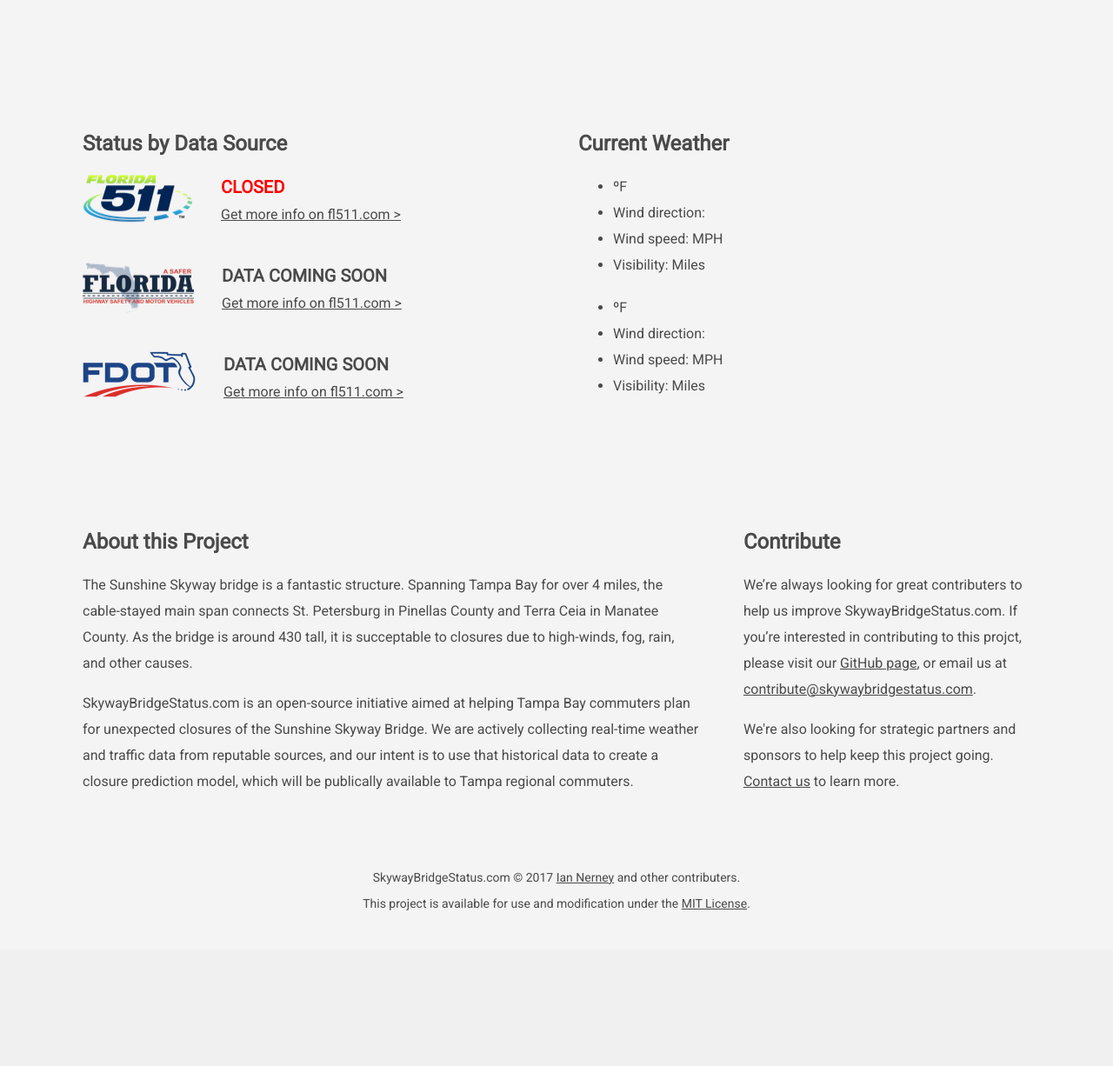
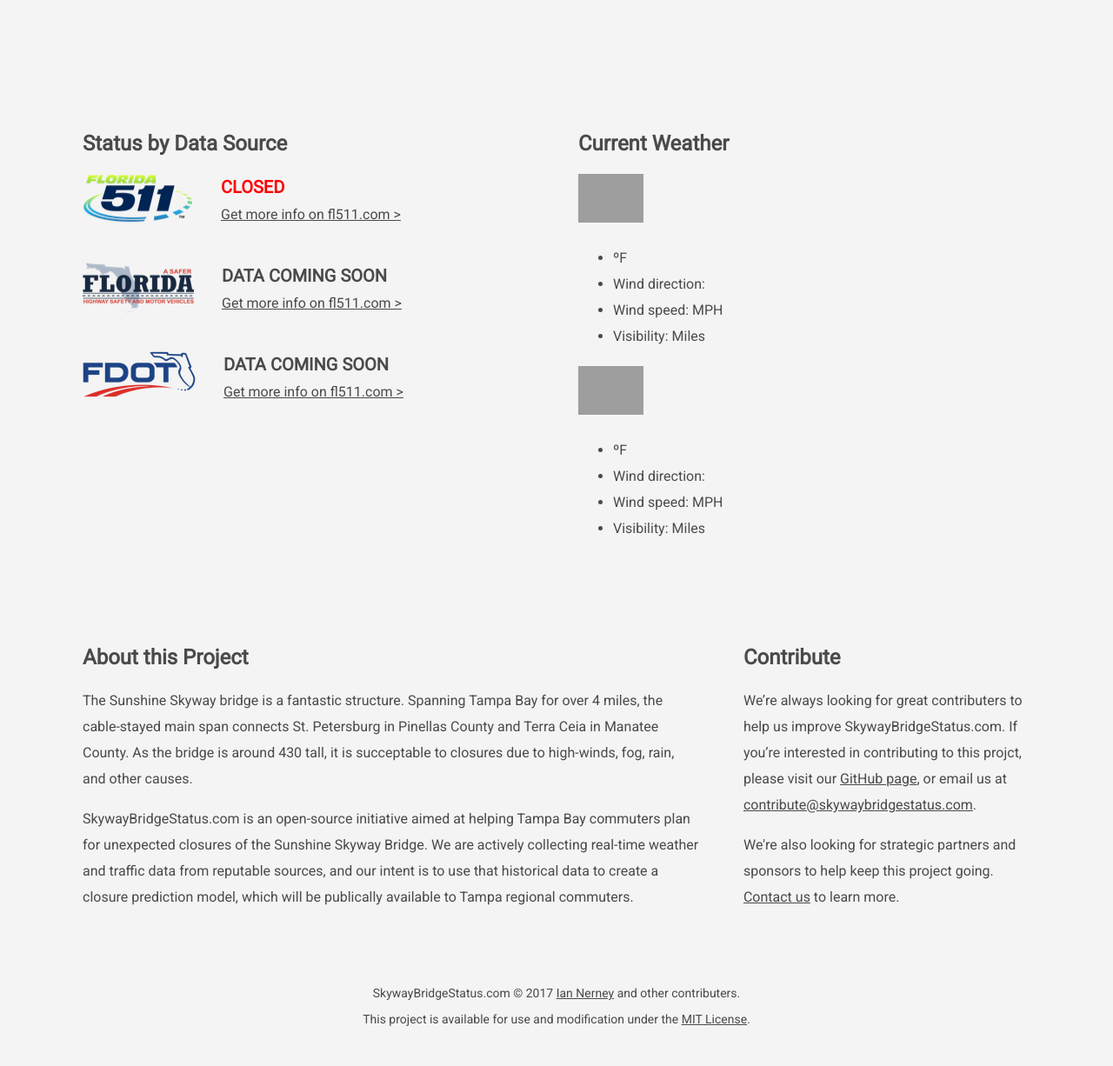
Before and after one commit to alexpotter10/skywaybridgestatus, a PHP site: page / in a window 1280 px wide. Shown: the part 449-1675 px from the top of the page at 87% size. Before the commit the page ends 1496 px from the top, so only its background shows below. Run offline with PHP 8.4, Linux system fonts and the light colour scheme; data that the repository does not hold is empty; a stand-in replaces the project's code that opens the database connection; some libraries are stand-ins or nearby versions; grey boxes are pictures that could not be loaded.

Commit message:
Addition of weather descriptor variable

```diff
--- a/fetch-weather-data.php
+++ b/fetch-weather-data.php
@@ -5,7 +5,7 @@ require 'config.php';
 try {
     $conn = new PDO("mysql:host=$servername;dbname=$dbname", $username, $password);
     $conn->setAttribute(PDO::ATTR_ERRMODE, PDO::ERRMODE_EXCEPTION);
-    $stmt = $conn->prepare("SELECT weather_locations_id, city, observation_time, temp_f, wind_dir, wind_mph, wind_gust_mph, pressure_in, pressure_trend, visibility_mi, precip_today_in, icon FROM weather_log ORDER BY request_datetime DESC LIMIT 2");
+    $stmt = $conn->prepare("SELECT weather_locations_id, city, observation_time, weather, temp_f, wind_dir, wind_mph, wind_gust_mph, pressure_in, pressure_trend, visibility_mi, precip_today_in, icon FROM weather_log ORDER BY request_datetime DESC LIMIT 2");
     $stmt->execute();
 
     // set the resulting array to associative
--- a/index.php
+++ b/index.php
@@ -81,8 +81,8 @@ require 'fetch-weather-data.php';
                 for ($row = 0; $row < 2; $row++) {
                 echo "<div class=\"weather-source\">";
                 echo "<h3> ".$weather_logs[$row]["city"]."</h3>";
-                // NEED FRIENDLY DESCRIPTION OF WEATHER
-                // echo "<img src=\"https://icons.wxug.com/i/c/v4/".$weather_logs[$row]["icon"].".svg\" width=\"75\"/></li>";
+                echo "<img src=\"https://icons.wxug.com/i/c/v4/".$weather_logs[$row]["icon"].".svg\" width=\"75\"/>";
+                echo $weather_logs[$row]["weather"];
                 echo "<ul>";
                 echo "<li>".$weather_logs[$row]["temp_f"]."ºF</li>";
                 echo "<li>Wind direction: ".$weather_logs[$row]["wind_dir"]."</li>";
```
